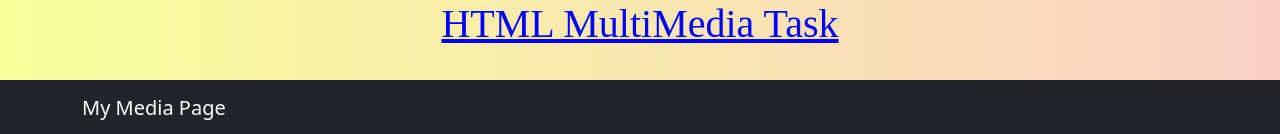
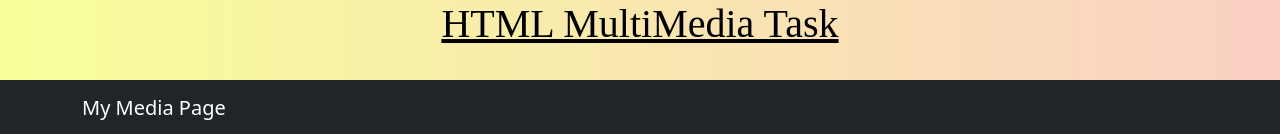
Before and after one commit to raghulsiva0421-wq/HTML-Multimedia, a plain HTML site: page index.html in a window 1280 px wide. Shown: the top 134 px of the page. Drawn offline with nearby package versions, Linux system fonts and the light colour scheme.

Commit message:
Update index.html

```diff
--- a/index.html
+++ b/index.html
@@ -16,7 +16,7 @@
 </style>
 
 <body style="background: linear-gradient(to right, #f7ff9a, #fad0c4);">
-    <h1 style="text-align: center; color: blue; font-family: 'Times New Roman', Times, serif;"><u>HTML MultiMedia Task</u></h1><br>
+    <h1 style="text-align: center; color: black; font-family: 'Times New Roman', Times, serif;"><u>HTML MultiMedia Task</u></h1><br>
     <nav class="navbar navbar-dark bg-dark">
         <div class="container">
             <a class="navbar-brand">My Media Page</a>
```
